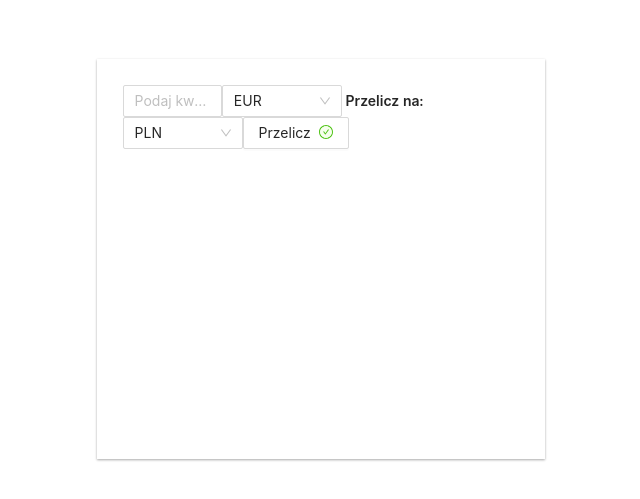
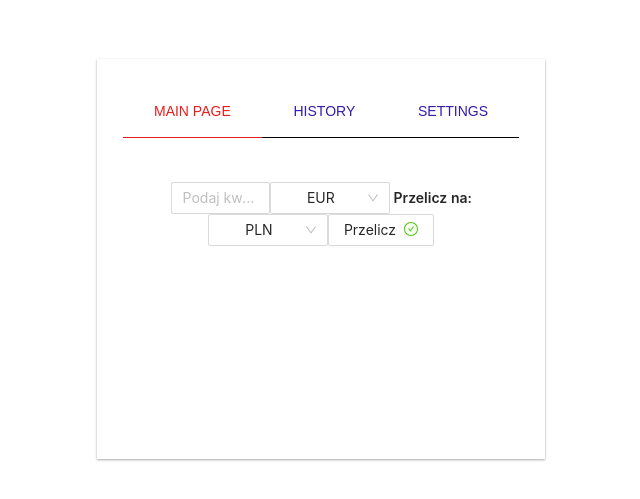
Before and after one commit to adqgit/temp, a React (Create React App) app: page / in a window 1280 px wide. Shown: the part 141-640 px from the top of the page, without its empty margins (319-959 px from the left). Built offline with nearby package versions, Linux system fonts and the light colour scheme.

Commit message:
add routing, menu

```diff
--- a/src/components/App.css
+++ b/src/components/App.css
@@ -1,3 +1,8 @@
+*{
+    margin: 0;
+    padding: 0;
+    box-sizing: border-box;
+}
 .main {
 
     height: 50vh;
@@ -12,11 +17,48 @@
     top: 50%;
     transform: translateX(-50%)
                translateY(-50%);
-
     align-items: center;
-
   }
 
-  .main:hover {
+  /* .main:hover {
     box-shadow: 0 14px 28px rgba(0,0,0,0.25), 0 10px 10px rgba(0,0,0,0.22);
-  }
+  } */
+
+
+ul{
+    display: flex;
+    list-style-type: none;
+}
+
+li {
+    flex-grow: 1;
+}
+
+a {
+    display: block;
+    text-align: center;
+    padding: 15px 25px;
+    text-decoration: none;
+    text-transform: uppercase;
+    font-family: Arial, Helvetica, sans-serif;
+    color: rgb(50, 29, 172) !important;
+    border-bottom: 1px solid black;
+    transition: all 0.5s;
+}
+
+a:hover {
+    color: rgb(230, 29, 29) !important;
+
+}
+
+section{
+    padding-top: 30px;
+    text-align: center;
+}
+
+.active {
+    color:  rgb(230, 29, 29) !important;
+    border-bottom: 1px solid  rgb(230, 29, 29);
+
+    transition: all 0.5s;
+}
--- a/src/components/App.js
+++ b/src/components/App.js
@@ -1,21 +1,50 @@
 import React, { useState } from 'react';
+import { BrowserRouter as Router, NavLink, Route } from 'react-router-dom'
 import './App.css';
-import { Select } from 'antd';
-import { Button } from 'antd';
-import { Input } from 'antd';
-
-import { Typography } from 'antd';
+import { Select, Button, Input, Typography } from 'antd';
 import {  CheckCircleTwoTone } from '@ant-design/icons';
 
 
 const { Text } = Typography;
-
-
 const { Option } = Select;
 
 const currencies = ["EUR","PLN","GBP", "SEK"];
 let firstCurrency = "";
 let secondCurrency = "";
+
+
+
+
+
+const Home = () => {
+  const [amount, setAmount] = useState("");
+  const handleAmountChange = (e) => {
+
+    setAmount(e.target.value)
+  }
+    const activeCurrencies = currencies.map(currency => <Option key = {currency}value = {currency}>{currency}</Option>)
+    return (
+      <>
+        <Input placeholder="Podaj kwotę" style={{ width: '25%' }} onChange={handleAmountChange} value = {amount} />
+        <Select defaultValue="EUR" style={{ width: 120 }} onChange={handleChangeFirstCurrency}>
+        {activeCurrencies}
+        </Select>
+        <Text strong > Przelicz na: </Text>
+        <Select defaultValue="PLN" style={{ width: 120 }} onChange={handleChangeSecondCurrency}>
+        {activeCurrencies}
+        </Select>
+
+        <Button onClick = {handleSubmit}>Przelicz <CheckCircleTwoTone twoToneColor="#52c41a" /></Button>
+      </>
+  )
+}
+
+
+
+
+const History = () => <h1>History</h1>
+const Settings = () => <h1>Settings</h1>
+
 
 
 
@@ -38,37 +67,28 @@ const handleSubmit = () => {
 
 
 function App() {
-  const [amount, setAmount] = useState("");
-  const handleAmountChange = (e) => {
+  return (
+    <Router>
+        <div className = "main">
+
+          <header>
+            <nav>
+              <ul>
+                <li><NavLink exact to="/">Main page</NavLink></li>
+                <li><NavLink to="/history">History</NavLink></li>
+                <li><NavLink to="/settings">Settings</NavLink></li>
+              </ul>
+            </nav>
+          </header>
+          <section>
+            <Route exact path = "/" component = {Home}/>
+            <Route path = "/History" component = {History}/>
+            <Route path = "/Settings" component = {Settings}/>
+          </section>
 
 
-
-    setAmount(e.target.value)
-  }
-  const activeCurrencies = currencies.map(currency => <Option key = {currency}value = {currency}>{currency}</Option>)
-
-
-
-  return (
-    <div className = "main">
-      <Input placeholder="Podaj kwotę" style={{ width: '25%' }} onChange={handleAmountChange} value = {amount} />
-
-
-      <Select defaultValue="EUR" style={{ width: 120 }} onChange={handleChangeFirstCurrency}>
-      {activeCurrencies}
-      </Select>
-      <Text strong > Przelicz na: </Text>
-      <Select defaultValue="PLN" style={{ width: 120 }} onChange={handleChangeSecondCurrency}>
-      {activeCurrencies}
-      </Select>
-
-      <Button onClick = {handleSubmit}>Przelicz <CheckCircleTwoTone twoToneColor="#52c41a" /></Button>
-
-
-
-      <p></p>
-
-    </div>
+        </div>
+    </Router>
   );
 }
 
```
